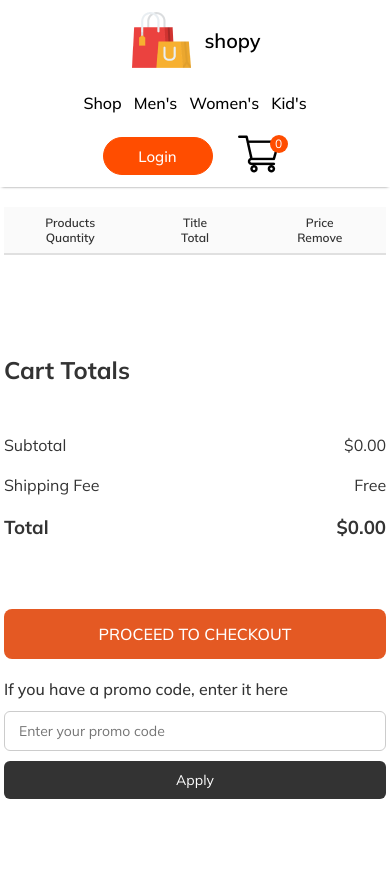
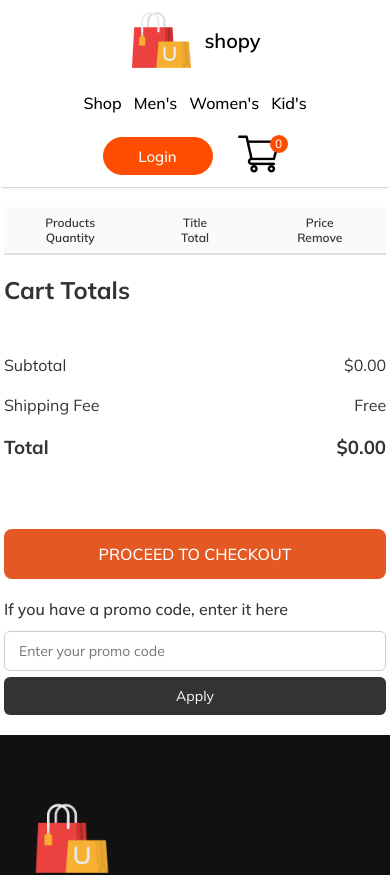
Before and after one commit to Jaimurugan-c/E-comMern, a React (Vite) app in the folder frontend/: page /cart in a window 390 px wide. Shown: the top 875 px of the page. Built offline with nearby package versions, Linux system fonts and the light colour scheme; a web font is replaced by a local one.

Commit message:
Frontend completed

```diff
--- a/frontend/src/components/cartitems/cartitems.css
+++ b/frontend/src/components/cartitems/cartitems.css
@@ -242,6 +242,51 @@
         width: 99%;
     }
 }
+/* Extra small devices (max-width: 400px) */
+@media only screen and (max-width: 400px) {
+  .cart-item-format-main,
+  .cartitems-format {
+    grid-template-columns: 1fr 1fr;
+    font-size: 11px;
+    padding: 6px 2px;
+  }
+
+  .cart-icon-producticon {
+    width: 28px;
+    height: 28px;
+  }
+
+  .cartitems {
+    width: 100%;
+    margin: 10px 0;
+    padding: 0;
+  }
+
+  .cartitems-down {
+    flex-direction: column;
+    gap: 10px;
+    margin: 20px 0;
+  }
+
+  .cartitemtotal,
+  .cartitems-promocode {
+    min-width: unset;
+    width: 100%;
+    margin-right: 0;
+  }
+
+  .cartitems-promobox {
+    flex-direction: column;
+    gap: 6px;
+  }
+
+  .cartitems-promobox input,
+  .cartitems-promobox button {
+    width: 100%;
+    font-size: 12px;
+    padding: 8px 10px;
+  }
+}
 .cartitems-promobox input {
   flex: 1;
   padding: 10px 14px;
--- a/frontend/src/components/navbar/Navbar.jsx
+++ b/frontend/src/components/navbar/Navbar.jsx
@@ -1,12 +1,13 @@
-import React, { useState } from 'react';
+import React, { useContext, useState } from 'react';
 import { Link } from 'react-router-dom';
 import logo from '../assets/logo.png';
 import cart_icon from '../assets/cart_icon.png';
 import './navbar.css';
+import { ShopContext } from '../../context/ShopContext.jsx';
 
 const Navbar = () => {
   const [menu, setMenu] = useState("shop");
-
+  const {getTotalCartItems}=useContext(ShopContext)
   return (
     <div className="navbar">
       <div className="nav-logo">
@@ -50,7 +51,7 @@
         <Link to="/cart" style={{ textDecoration: 'none' }}>
           <img src={cart_icon} alt="Cart Icon" />
         </Link>
-        <div className="nav-cart-count">0</div>
+        <div className="nav-cart-count">{getTotalCartItems()}</div>
       </div>
     </div>
   );
--- a/frontend/src/context/ShopContext.jsx
+++ b/frontend/src/context/ShopContext.jsx
@@ -2,34 +2,48 @@
 import all_product from '../components/assets/all_product.js';
 
 export const ShopContext = createContext(null);
-   const getDefaultCart = () => {
-        let cart ={};
-        for(let index= 0; index < all_product.length+1; index++){
-            cart[index]= 0;
 
-        }
-        return cart;
-     }
+// Function to initialize cart with all product IDs set to 0
+const getDefaultCart = () => {
+  let cart = {};
+  for (let index = 0; index < all_product.length; index++) {
+    cart[all_product[index].id] = 0; // Assuming each product has a unique `id`
+  }
+  return cart;
+};
+
 export const ShopContextProvider = (props) => {
-     const [cartItems,setCartItems] = useState(getDefaultCart()); ;
+  const [cartItems, setCartItems] = useState(getDefaultCart());
 
+  const addToCart = (itemId) => {
+    setCartItems((prev) => ({ ...prev, [itemId]: prev[itemId] + 1 }));
+  };
 
+  const removeFromCart = (itemId) => {
+    setCartItems((prev) => ({ ...prev, [itemId]: prev[itemId] - 1 }));
+  };
 
-    const addToCart =(itemId)=>{
-            setCartItems
-            ((prev)=>({...prev,[itemId]: prev[itemId] + 1}));
+  const getTotalCartItems = () => {
+    let totalItem = 0;
+    for (const item in cartItems) {
+      if (cartItems[item] > 0) {
+        totalItem += cartItems[item];
+      }
+    }
+    return totalItem;
+  };
 
-        }
+  const contextValue = {
+    all_product,
+    cartItems,
+    addToCart,
+    removeFromCart,
+    getTotalCartItems,
+  };
 
-    const removeFromCart =(itemId)=>{
-            setCartItems
-            ((prev)=>({...prev,[itemId]: prev[itemId] - 1}));
-    }
-      const contextValue =
-      { all_product,cartItems,addToCart,removeFromCart };
-    return (
-        <ShopContext.Provider value={contextValue}>
-            {props.children}
-        </ShopContext.Provider>
-    );
+  return (
+    <ShopContext.Provider value={contextValue}>
+      {props.children}
+    </ShopContext.Provider>
+  );
 };
```
